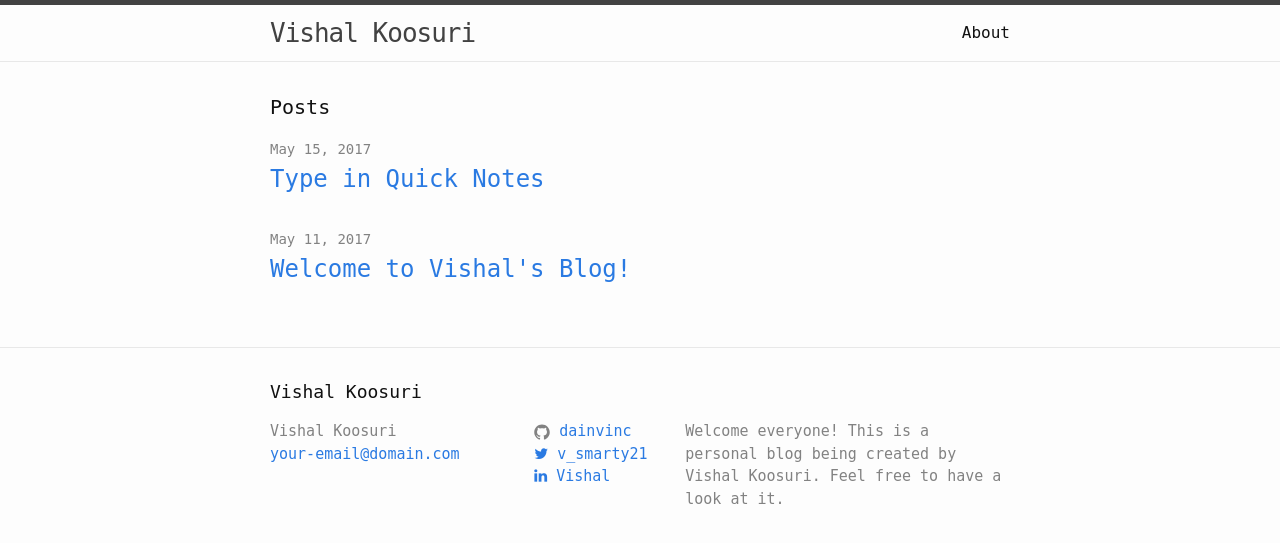
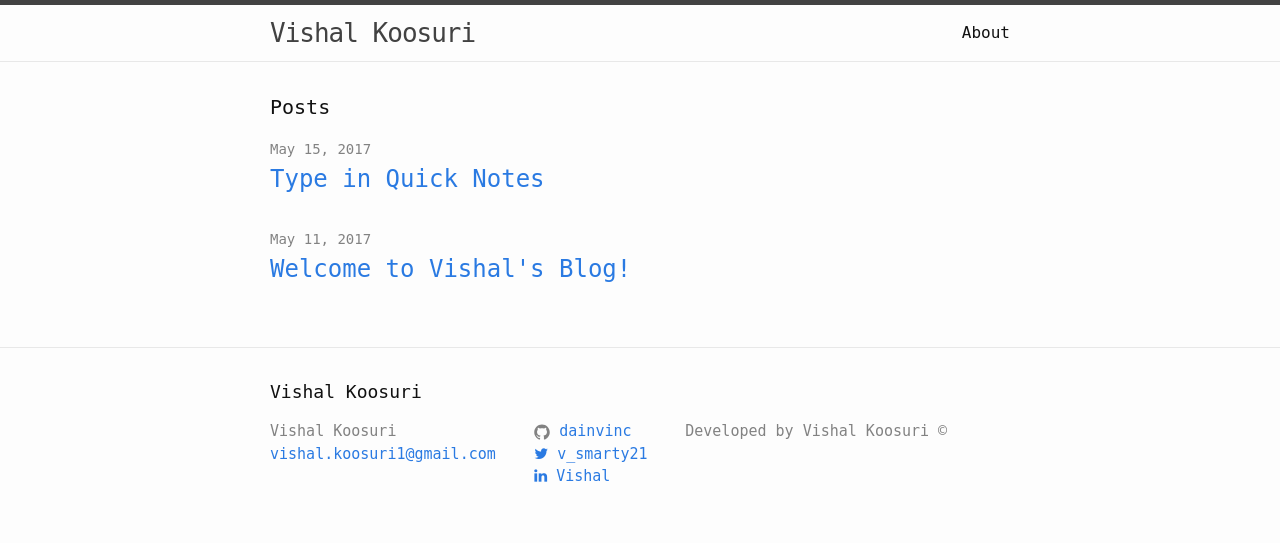
Before and after one commit to dainvinc/dainvinc.github.io, a Jekyll site: the page built from index.html, in a window 1280 px wide. Shown: the top 543 px of the page. Built offline with Jekyll 4.4.1, drawn with Linux system fonts in a browser that asks for light colours; nearby versions of some CDN libraries.

Commit message:
Added copyright and updated the email

```diff
--- a/_config.yml
+++ b/_config.yml
@@ -7,10 +7,9 @@
 
 # Site settings
 title: Vishal Koosuri
-email: your-email@domain.com
+email: vishal.koosuri1@gmail.com
 description: > # this means to ignore newlines until "baseurl:"
-  Welcome everyone! This is a personal blog being created by Vishal Koosuri.
-  Feel free to have a look at it.
+  Developed by Vishal Koosuri &copy;
 baseurl: "" # the subpath of your site, e.g. /blog
 url: "http://yourdomain.com" # the base hostname & protocol for your site
 twitter_username: vishal_smarty21
```
